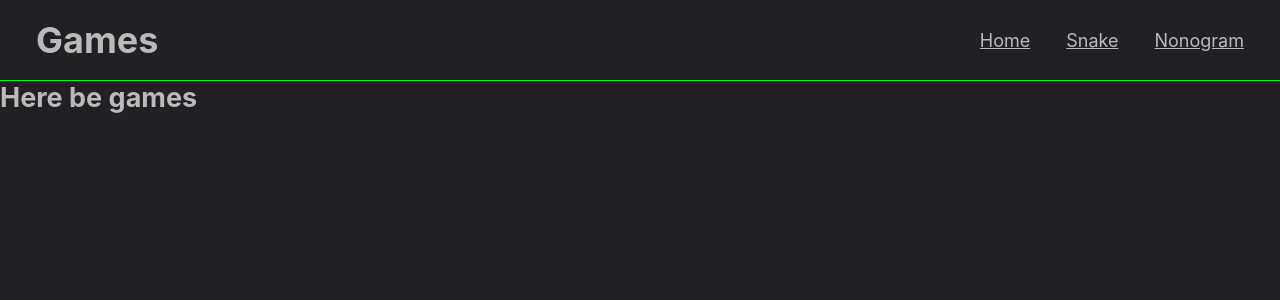
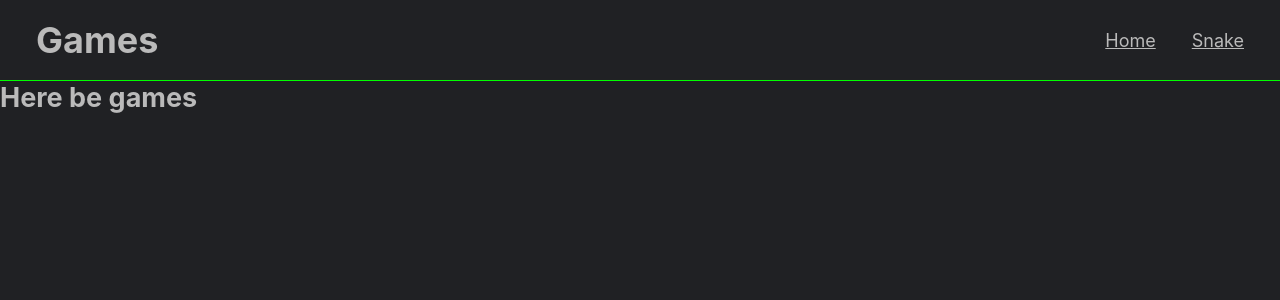
Before and after one commit to euporphium/snake, a React (Create React App) app: page / in a window 1280 px wide. Shown: the top 300 px of the page. Built offline with nearby package versions, Linux system fonts and the light colour scheme.

Commit message:
remove scaffolded page

```diff
--- a/src/App.js
+++ b/src/App.js
@@ -1,7 +1,6 @@
 import React from 'react';
 import { Routes, Route, Link } from 'react-router-dom';
 import SnakeGame from './components/Snake/SnakeGame';
-import NonogramGame from './components/Nonogram/NonogramGame';
 import './App.scss';
 
 function App() {
@@ -13,7 +12,6 @@ function App() {
           <ul>
             <li><Link to="/">Home</Link></li>
             <li><Link to="/snake">Snake</Link></li>
-            <li><Link to="/nonogram">Nonogram</Link></li>
           </ul>
         </nav>
       </header>
@@ -21,7 +19,6 @@ function App() {
         <Routes>
           <Route path="/" element={<h2>Here be games</h2>}/>
           <Route path="/snake" element={<SnakeGame/>}/>
-          <Route path="/nonogram" element={<NonogramGame/>}/>
         </Routes>
       </main>
     </div>
--- a/src/components/Nonogram/NonogramGame.jsx
+++ /dev/null
@@ -1,10 +0,0 @@
-import React from 'react';
-
-export default function NonogramGame({ debug = false } = {}) {
-  return (
-    <div id="nonogram-game">
-      <h1>Snake</h1>
-      {/*{debug && <button onClick={moveSnake}>Step</button>}*/}
-    </div>
-  );
-}
```
